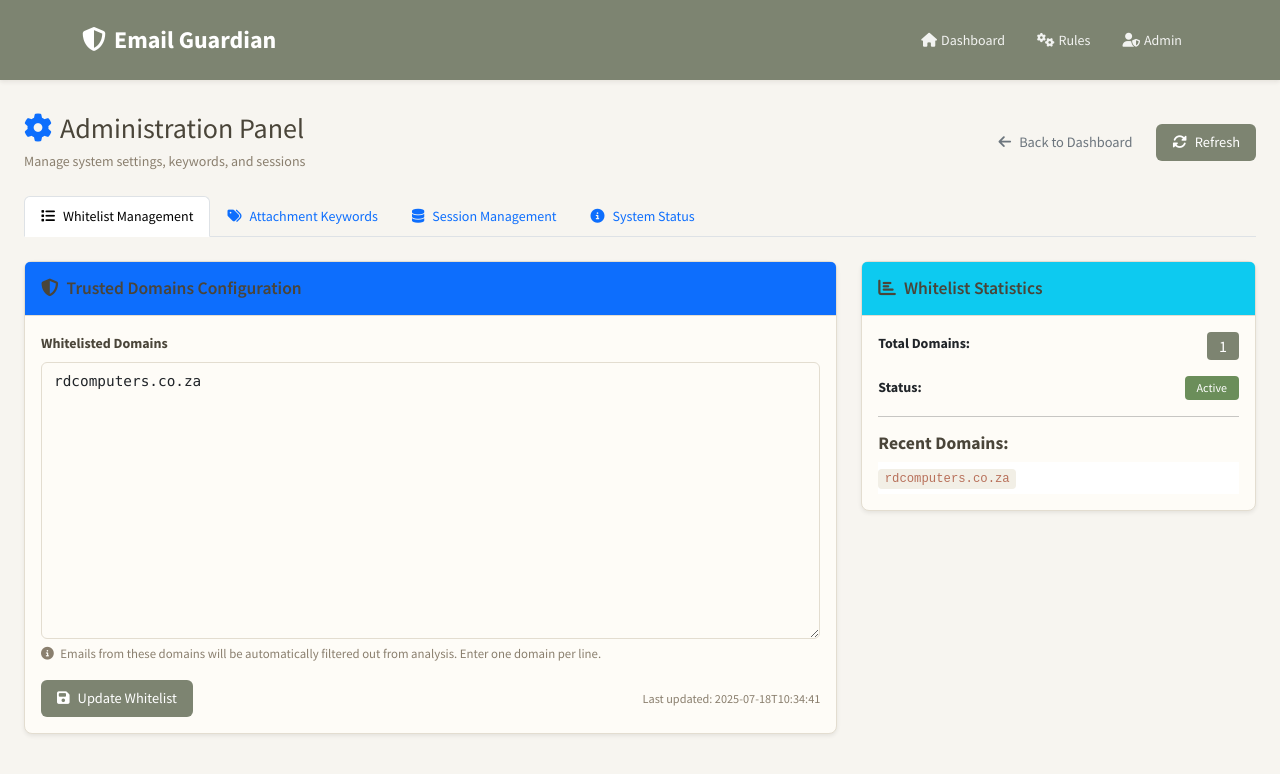
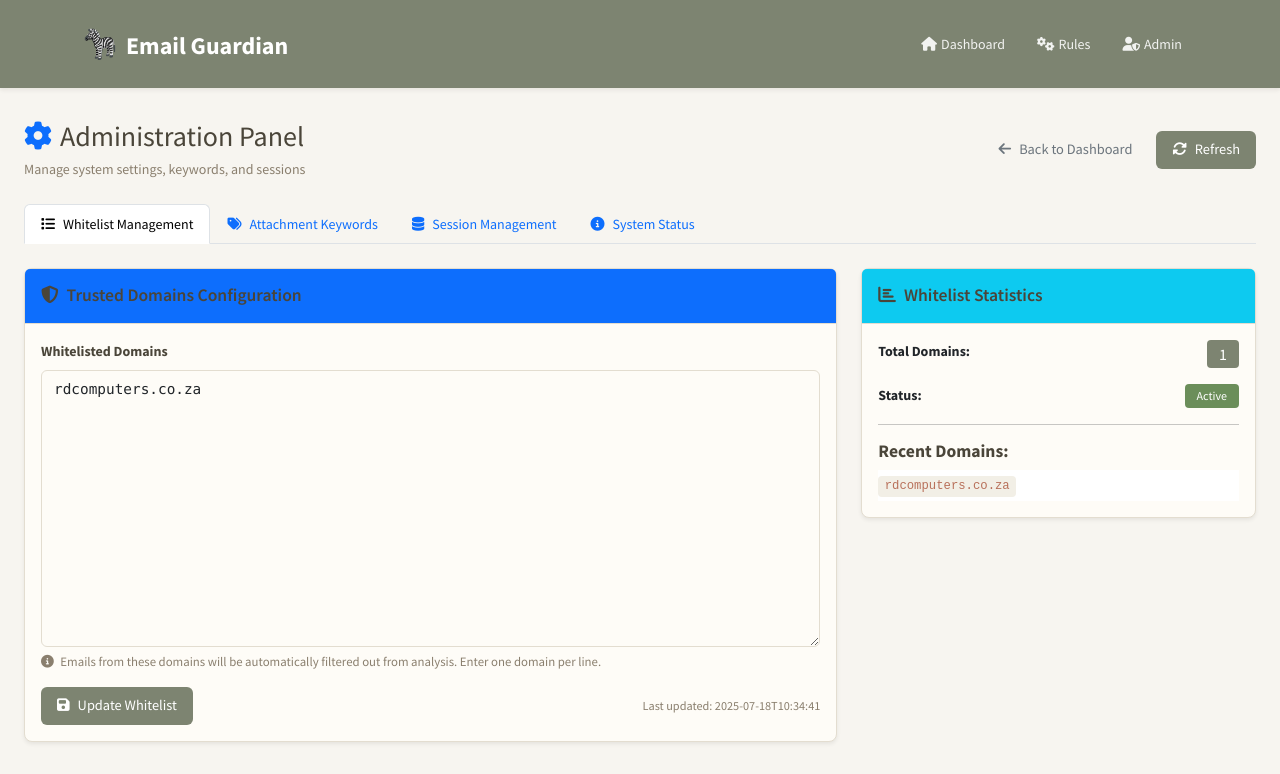
Before and after one commit to Rudolph001/Email_Guardian, a Flask app: page /admin in a window 1280 px wide. Shown: the top 774 px of the page. Run offline with Flask 3, Linux system fonts and the light colour scheme; some libraries are stand-ins or nearby versions.

Commit message:
Assistant checkpoint: Replace app icon with zebra emoji
Assistant generated file changes:
- templates/base.html: Replace shield icon with zebra head emoji

---

User prompt:

will it be possible to make the icon of my app the head of an zebra

Replit-Commit-Author: Assistant
Replit-Commit-Session-Id: 676c7448-12a4-48c4-890e-21a67b3ab447

```diff
--- a/templates/base.html
+++ b/templates/base.html
@@ -25,7 +25,7 @@
     <nav class="navbar navbar-expand-lg navbar-dark bg-primary">
         <div class="container">
             <a class="navbar-brand" href="{{ url_for('index') }}">
-                <i class="fas fa-shield-alt me-2"></i>Email Guardian
+                <span class="me-2" style="font-size: 1.2em;">🦓</span>Email Guardian
             </a>
 
             <button class="navbar-toggler" type="button" data-bs-toggle="collapse" data-bs-target="#navbarNav">
```
